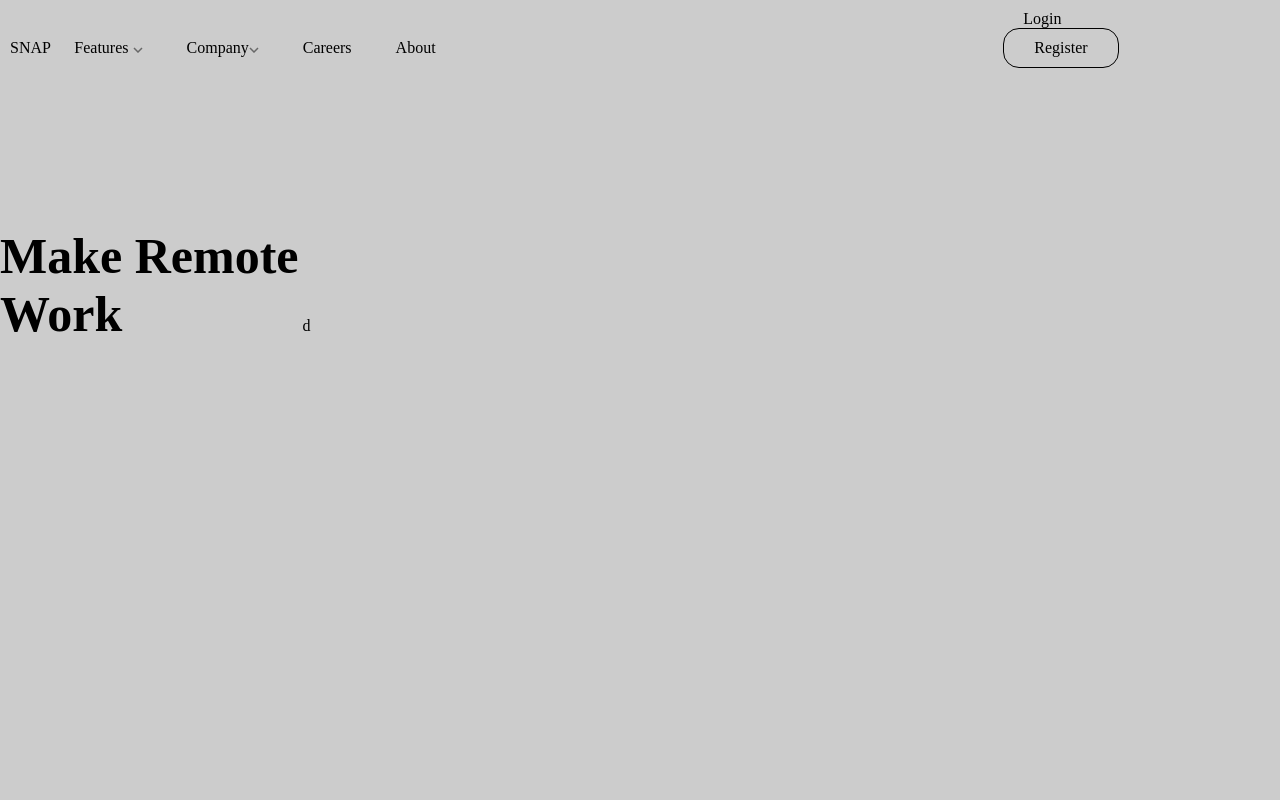
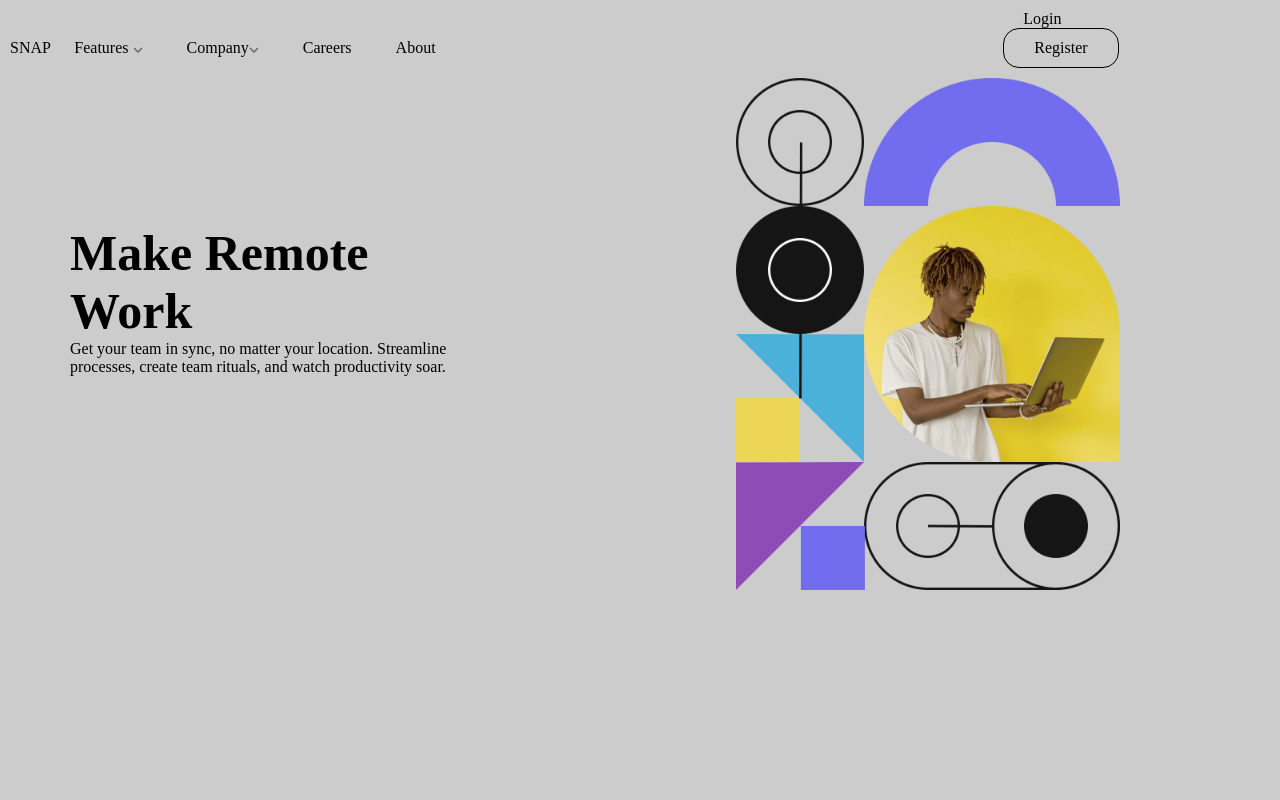
Before and after one commit to leonTech254/dropdown_navigation_Challage, a plain HTML site: page index.html in a window 1280 px wide. Shown: the top 800 px of the page. Drawn offline with Linux system fonts and the light colour scheme.

Commit message:
body content

```diff
--- a/css/style.css
+++ b/css/style.css
@@ -5,6 +5,7 @@
     box-sizing: border-box;
     list-style: none;
 }
+
 
 body
 {
@@ -48,6 +49,7 @@ nav
     box-shadow: 0px 0px 8px #0005;
     border-radius: 10px;
     padding: 20px;
+    z-index: 2;
 
 }
 .drop_downmenu *
@@ -102,6 +104,12 @@ nav
 {
 width: 100%;
 min-height:100vh ;
+padding: 70px;
+position: relative;
+}
+.body_content img
+{
+    width: 100%;
 }
 .body_content .body_left_section
 {
@@ -111,7 +119,7 @@ min-height:100vh ;
 
 .body_content .body_left_section .banner_title
 {
-    margin-top: 50%;
+    margin-top: 10%;
     font-size: 50px;
     color: black;
 }
@@ -122,3 +130,14 @@ min-height:100vh ;
     display: inline-block;
 
 }
+.body_content .banner_content
+{
+    width: 50%;
+}
+.body_right_section img
+{
+    width: 30%;
+    position: absolute;
+    right: 10rem;
+    top: 0rem;
+}
--- a/index.html
+++ b/index.html
@@ -52,11 +52,16 @@
 <div class="body_left_section">
   <h2 class="banner_title">
     Make Remote <br> Work
+
   </h2>
+  <div class="banner_content">
+    <span class="">Get your team in sync, no matter your location. Streamline processes, create team rituals, and watch productivity soar.</span>
+
+  </div>
 
 </div>
 <div class="body_right_section">
-d
+<img src="./images/image-hero-desktop.png" alt="">
 </div>
 
 
```
